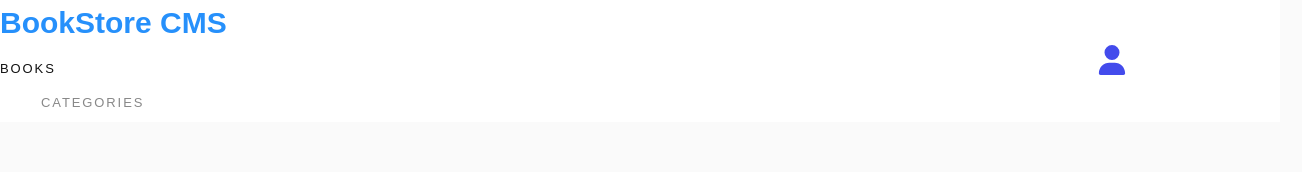
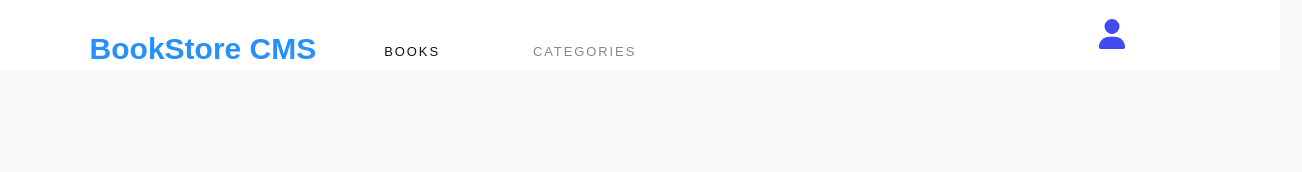
Before and after one commit to GloireIrenge/Bookstore, a React (Create React App) app: page / in a window 1280 px wide. Shown: the top 172 px of the page, 1302 px wide, since content can reach past the window. Built offline with nearby package versions, Linux system fonts and the light colour scheme; no server answers.

Commit message:
Add style to submit button

```diff
--- a/src/components/Addbooks/AddBooks.css
+++ b/src/components/Addbooks/AddBooks.css
@@ -1,5 +1,5 @@
 :root {
-  --button-bg: rgb(90, 97, 238);
+  --button-bg: rgb(67, 75, 236);
   --btnTextColor: rgb(245, 232, 232);
   --grey-border: #e8e8e8;
 }
@@ -15,21 +15,6 @@
   padding-bottom: 140px;;
 }
 
-.Addbook-btn {
-  color: var(--btnTextColor);
-  width: 8.938rem;
-  height: 1.125rem;
-  font-family: 'RobotoSlab', sans-serif;
-  font-size: 0.813rem;
-  font-weight: bold;
-  font-stretch: normal;
-  font-style: normal;
-  line-height: normal;
-  letter-spacing: 0.5px;
-  text-align: center;
-  border: none;
-  padding: 20px;
-}
 
 .hline {
   border: solid 1px var(--grey-border);
--- a/src/components/heading/Heading.css
+++ b/src/components/heading/Heading.css
@@ -16,6 +16,14 @@
   color: rgb(67, 75, 236);
 }
 
+.nav {
+  display: flex;
+  align-items: center;
+  column-gap: 1%;
+  width: 60%;
+  margin-left: 7%;
+  margin-top: 2%;
+}
 
 .store {
   width: 15rem;
```
